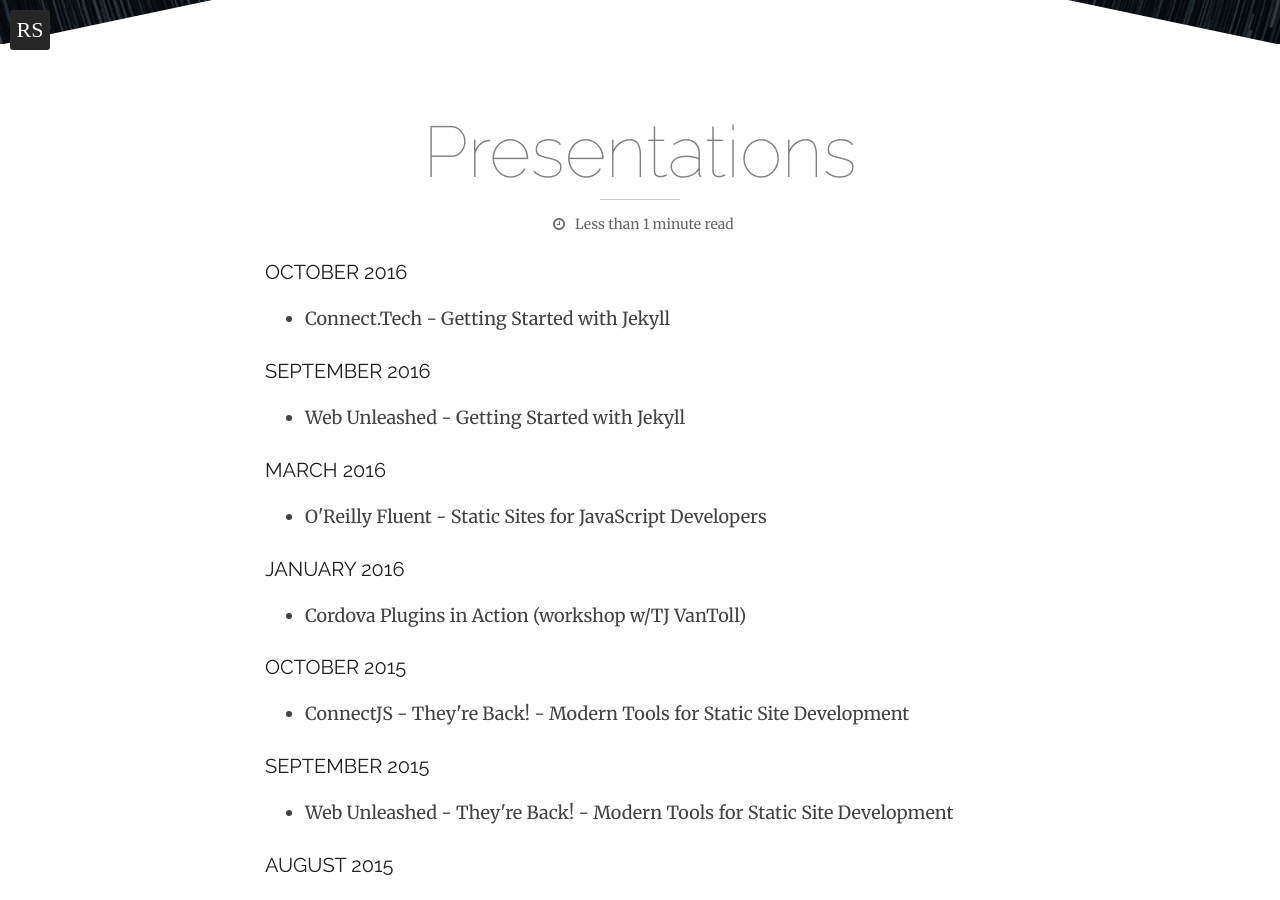
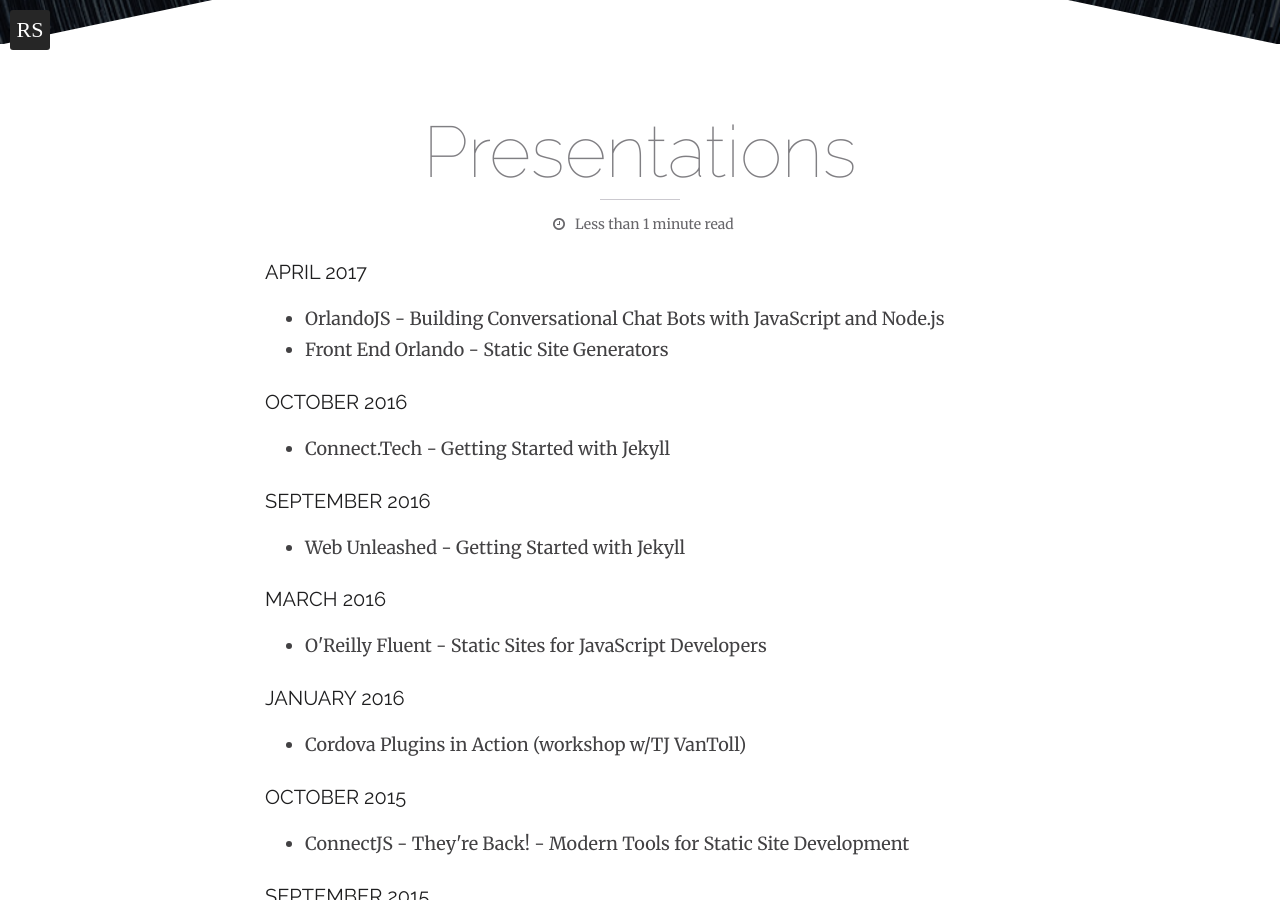
Before and after one commit to remotesynth/remotesynth.github.io, a Jekyll site: the page built from presentations/index.html, in a window 1280 px wide and 900 px high, scrolled down 496 px. Built offline with Jekyll 4.4.1, drawn with Linux system fonts in a browser that asks for light colours.

Commit message:
updated presentations

```diff
--- a/_data/presentations.yaml
+++ b/_data/presentations.yaml
@@ -1,3 +1,7 @@
+-   name: "April 2017"
+    presentations:
+      - "OrlandoJS - Building Conversational Chat Bots with JavaScript and Node.js"
+      - "Front End Orlando - Static Site Generators"
 -   name: "October 2016"
     presentations:
       - "Connect.Tech - Getting Started with Jekyll"
```
